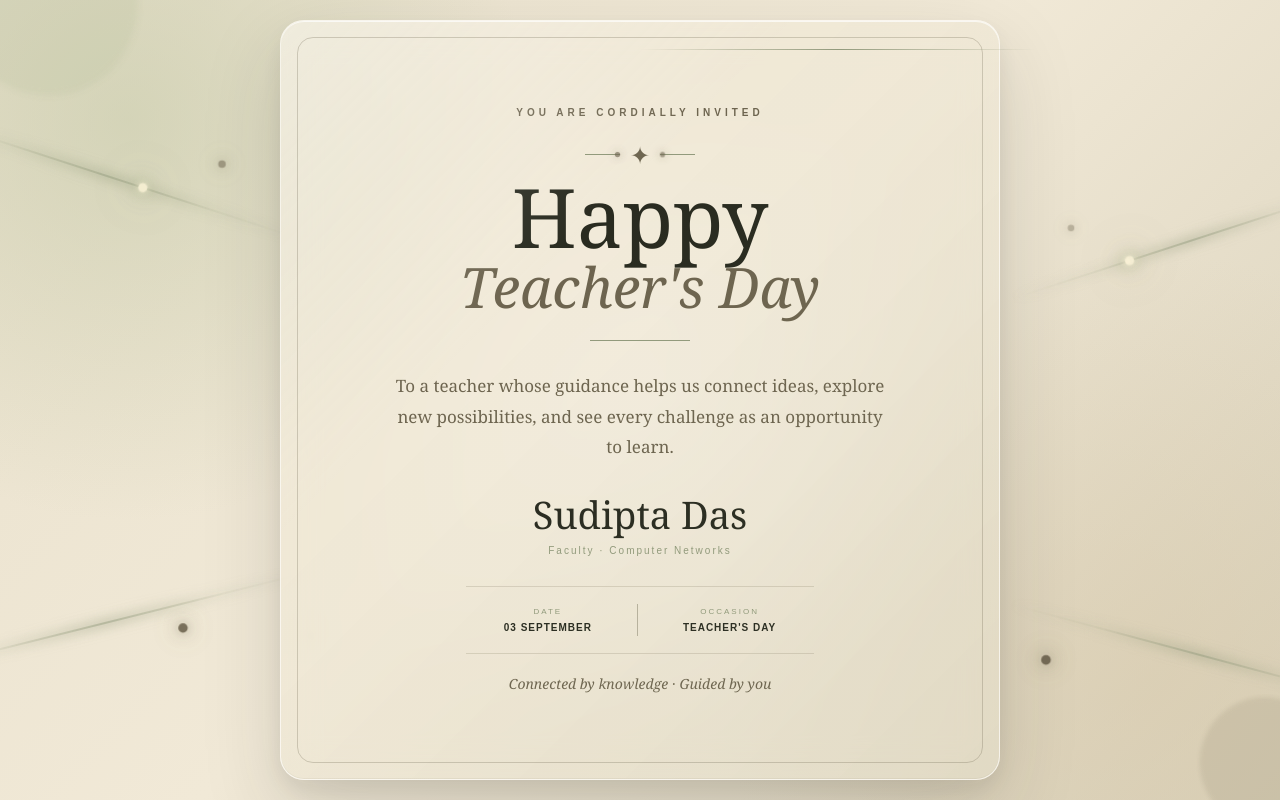
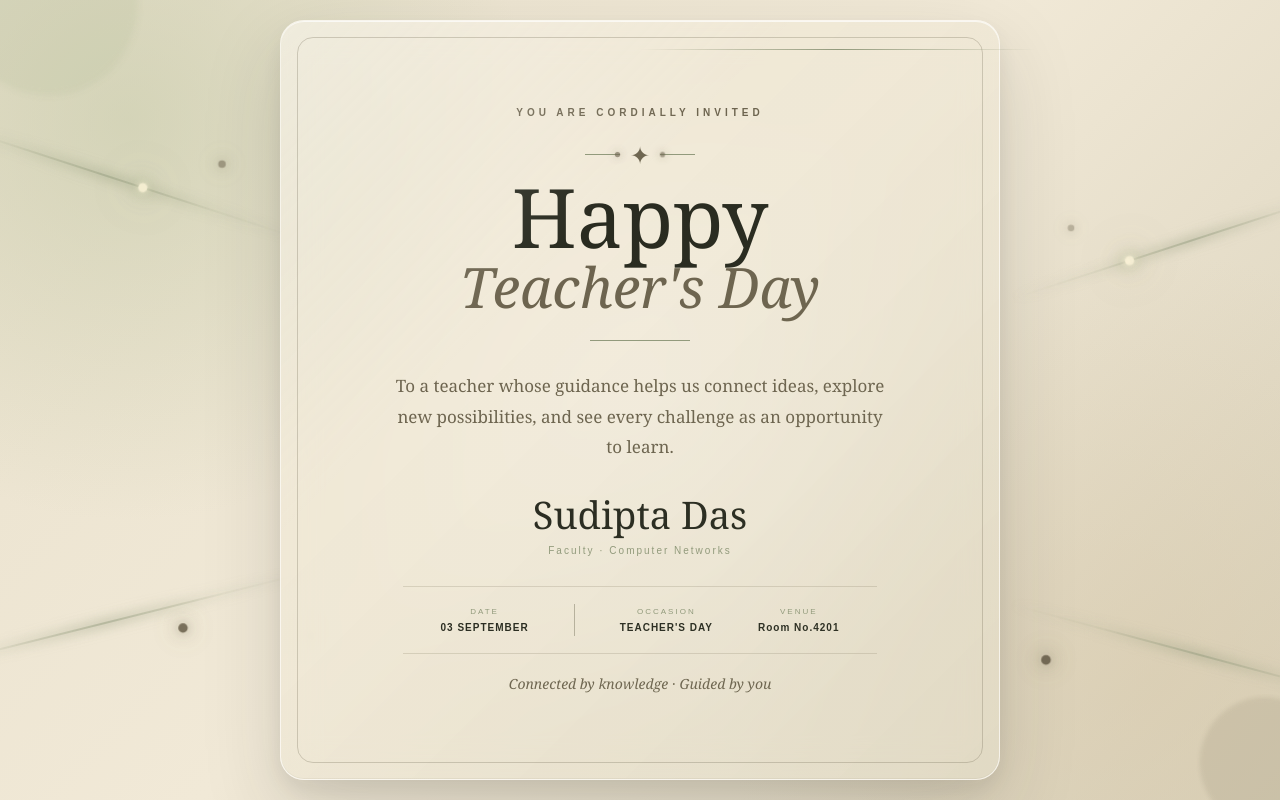
Before and after one commit to HarshitRaj31/Sudipta_sir, a React (Vite) app: page /invitation in a window 1280 px wide. Built offline with nearby package versions, Linux system fonts and the light colour scheme.

Commit message:
Updating

```diff
--- a/src/Components/Invitation2.jsx
+++ b/src/Components/Invitation2.jsx
@@ -212,6 +212,10 @@ const Invitation2 = () => {
             <span>OCCASION</span>
             <strong>TEACHER'S DAY</strong>
           </div>
+          <div>
+            <span>VENUE</span>
+            <strong>Room No.4201</strong>
+          </div>
         </motion.div>
 
         <motion.p
```
